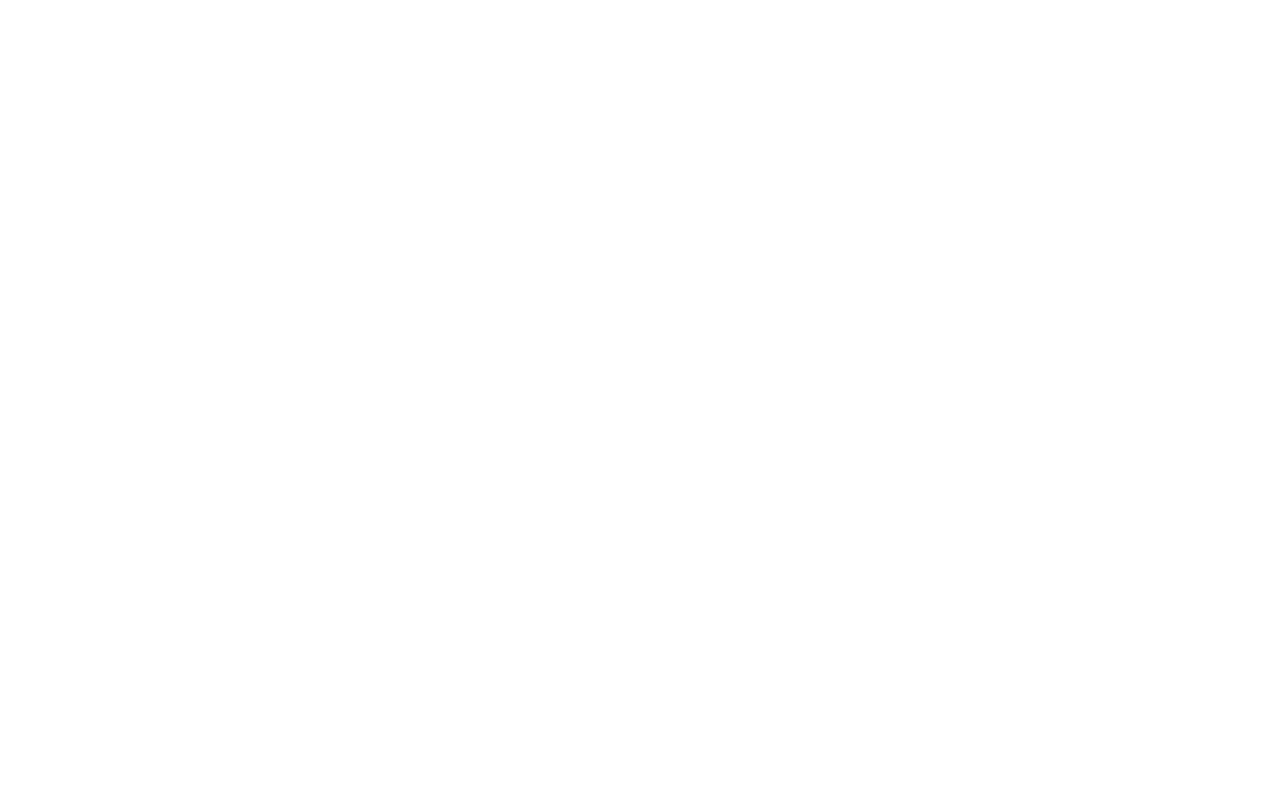
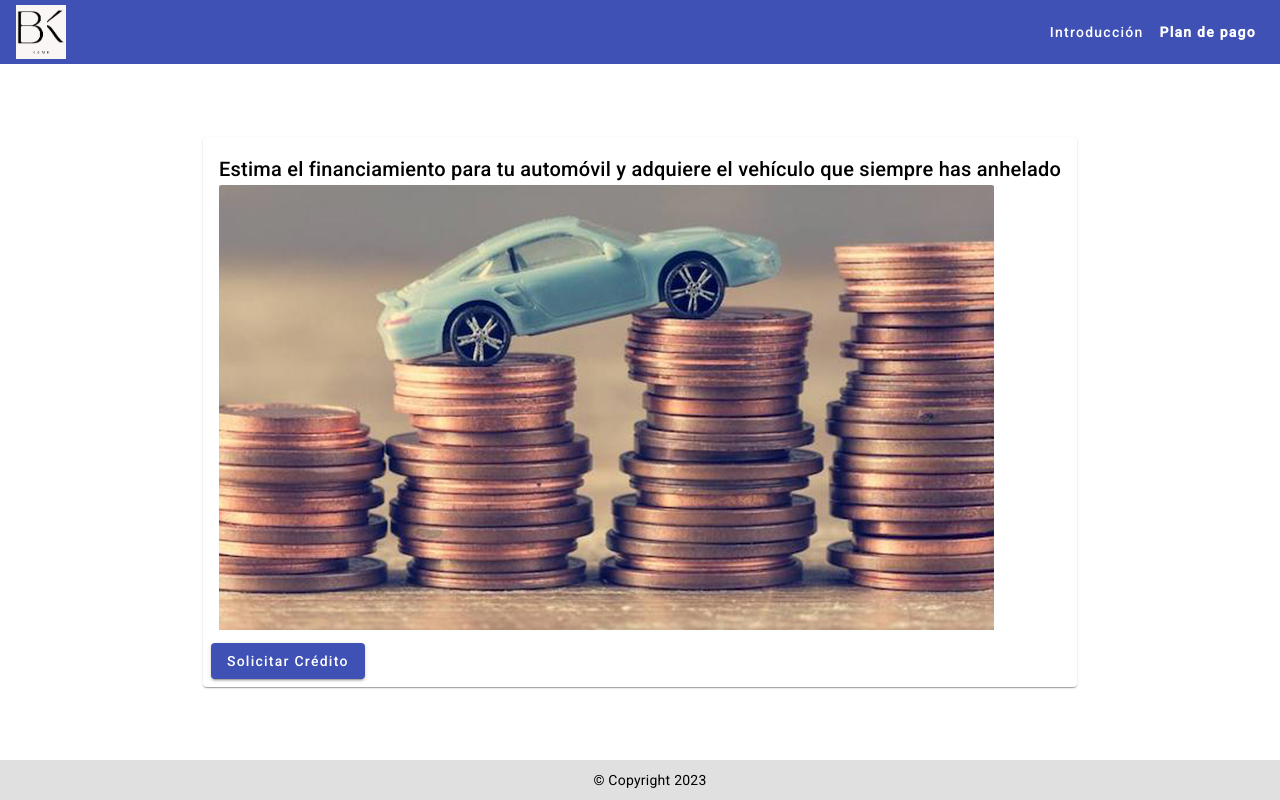
Before and after one commit to Credito-Vehicular-Grupo1/Credito-Vehicular, an Angular app: page /plan in a window 1280 px wide. Before the commit this address led to /. Built offline with nearby package versions, Linux system fonts and the light colour scheme.

Commit message:
update introduction and plan

```diff
--- a/src/app/app-routing.module.ts
+++ b/src/app/app-routing.module.ts
@@ -4,12 +4,14 @@
 import {SignInComponent} from "./security/pages/sign-in/sign-in.component";
 import {SignUpComponent} from "./security/pages/sign-up/sign-up.component";
 import {IntroduccionComponent} from "./pages/introduccion/introduccion.component";
+import {PlanComponent} from "./pages/plan/plan.component";
 
 const routes: Routes = [
   { path: 'sign-in', component: SignInComponent },
   { path: 'sign-up', component: SignUpComponent },
   { path: '', component: SignInComponent },
   { path: 'introduction', component: IntroduccionComponent },
+  { path: 'plan', component: PlanComponent},
 ];
 
 @NgModule({
--- a/src/app/pages/introduccion/introduccion.component.css
+++ b/src/app/pages/introduccion/introduccion.component.css
@@ -0,0 +1,50 @@
+/* introduccion.component.css */
+.active-button {
+  color: #ffffff; /* O el color que quieras para el texto */
+  background-color: #3f51b5; /* O el color que quieras para el fondo */
+  /* Puedes añadir una sombra o cualquier otro estilo que indique que el botón está activo */
+  box-shadow: 0px 5px 5px -3px rgba(0,0,0,0.2),
+  0px 8px 10px 1px rgba(0,0,0,0.14),
+  0px 3px 14px 2px rgba(0,0,0,0.12);
+}
+
+.example-spacer {
+  flex: 1 1 auto;
+}
+
+.app-container {
+  display: flex;
+  flex-direction: column;
+  min-height: 100vh;
+}
+
+.content {
+  flex-grow: 1;
+  padding: 20px;
+  display: flex;
+  justify-content: center;
+  align-items: center;
+}
+.introduction-image {
+  width: 50px; /* O el tamaño que prefieras, manteniéndolo responsivo */
+  height: auto;
+}
+
+.mat-card {
+  max-width: 600px;
+  margin-top: 20px;
+}
+
+.footer {
+  text-align: center;
+  padding: 10px;
+  width: 100%;
+  bottom: 0;
+  background-color: #e0e0e0;
+}
+
+.active-link {
+  /* estilos para el botón activo, por ejemplo: */
+  font-weight: bold;
+  color: #fff;
+}
--- a/src/app/pages/introduccion/introduccion.component.html
+++ b/src/app/pages/introduccion/introduccion.component.html
@@ -1 +1,28 @@
-<p>introduccion works!</p>
+<!-- introduccion.component.html -->
+<div class="app-container">
+  <mat-toolbar color="primary">
+    <img alt="introduction image" src="assets/images/logo.jpeg" class="introduction-image" />
+    <span class="example-spacer"></span>
+    <button mat-button routerLink="/introduction" routerLinkActive="active-link">Introducción</button>
+    <button mat-button routerLink="/plan">Plan de pago</button>
+    <!-- Añadir más botones según sea necesario -->
+  </mat-toolbar>
+
+  <div class="content">
+    <mat-card>
+      <mat-card-header>
+        <mat-card-title>Estima el financiamiento para tu automóvil y adquiere el vehículo que siempre has anhelado</mat-card-title>
+      </mat-card-header>
+      <mat-card-content>
+        <img mat-card-image src="assets/images/carro-dinero.PNG" alt="Imagen de monedas y coche">
+      </mat-card-content>
+      <mat-card-actions>
+        <button mat-raised-button routerLink="/plan" color="primary">Solicitar Crédito</button>
+      </mat-card-actions>
+    </mat-card>
+  </div>
+
+  <footer class="footer">
+    <span>© Copyright 2023</span>
+  </footer>
+</div>
--- a/src/app/pages/introduccion/introduccion.component.ts
+++ b/src/app/pages/introduccion/introduccion.component.ts
@@ -1,4 +1,5 @@
 import { Component } from '@angular/core';
+import {Router} from "@angular/router";
 
 @Component({
   selector: 'app-introduccion',
@@ -6,5 +7,9 @@
   styleUrls: ['./introduccion.component.css']
 })
 export class IntroduccionComponent {
+  currentRoute: string;
 
+  constructor(private router: Router) {
+    this.currentRoute = this.router.url;
+  }
 }
--- a/src/app/pages/plan/plan.component.css
+++ b/src/app/pages/plan/plan.component.css
@@ -0,0 +1,50 @@
+/* introduccion.component.css */
+.active-button {
+  color: #ffffff; /* O el color que quieras para el texto */
+  background-color: #3f51b5; /* O el color que quieras para el fondo */
+  /* Puedes añadir una sombra o cualquier otro estilo que indique que el botón está activo */
+  box-shadow: 0px 5px 5px -3px rgba(0,0,0,0.2),
+  0px 8px 10px 1px rgba(0,0,0,0.14),
+  0px 3px 14px 2px rgba(0,0,0,0.12);
+}
+
+.example-spacer {
+  flex: 1 1 auto;
+}
+
+.app-container {
+  display: flex;
+  flex-direction: column;
+  min-height: 100vh;
+}
+
+.content {
+  flex-grow: 1;
+  padding: 20px;
+  display: flex;
+  justify-content: center;
+  align-items: center;
+}
+.introduction-image {
+  width: 50px; /* O el tamaño que prefieras, manteniéndolo responsivo */
+  height: auto;
+}
+
+.mat-card {
+  max-width: 600px;
+  margin-top: 20px;
+}
+
+.footer {
+  text-align: center;
+  padding: 10px;
+  width: 100%;
+  bottom: 0;
+  background-color: #e0e0e0;
+}
+
+.active-link {
+  /* estilos para el botón activo, por ejemplo: */
+  font-weight: bold;
+  color: #fff;
+}
--- a/src/app/pages/plan/plan.component.html
+++ b/src/app/pages/plan/plan.component.html
@@ -1 +1,27 @@
-<p>plan works!</p>
+<div class="app-container">
+<mat-toolbar color="primary">
+  <img alt="introduction image" src="assets/images/logo.jpeg" class="introduction-image" />
+  <span class="example-spacer"></span>
+  <button mat-button routerLink="/introduction">Introducción</button>
+  <button mat-button routerLink="/plan" routerLinkActive="active-link">Plan de pago</button>
+  <!-- Añadir más botones según sea necesario -->
+</mat-toolbar>
+
+<div class="content">
+  <mat-card>
+    <mat-card-header>
+      <mat-card-title>Estima el financiamiento para tu automóvil y adquiere el vehículo que siempre has anhelado</mat-card-title>
+    </mat-card-header>
+    <mat-card-content>
+      <img mat-card-image src="assets/images/carro-dinero.PNG" alt="Imagen de monedas y coche">
+    </mat-card-content>
+    <mat-card-actions>
+      <button mat-raised-button routerLink="/plan" color="primary">Solicitar Crédito</button>
+    </mat-card-actions>
+  </mat-card>
+</div>
+
+<footer class="footer">
+  <span>© Copyright 2023</span>
+</footer>
+</div>
--- a/src/app/pages/plan/plan.component.ts
+++ b/src/app/pages/plan/plan.component.ts
@@ -1,4 +1,5 @@
 import { Component } from '@angular/core';
+import {Router} from "@angular/router";
 
 @Component({
   selector: 'app-plan',
@@ -6,5 +7,9 @@
   styleUrls: ['./plan.component.css']
 })
 export class PlanComponent {
+  currentRoute: string;
 
+  constructor(private router: Router) {
+    this.currentRoute = this.router.url;
+  }
 }
```
Also changed, not shown: src/app/app.module.ts (+7 -1 lines), src/assets/images/carro-dinero.PNG (added).
